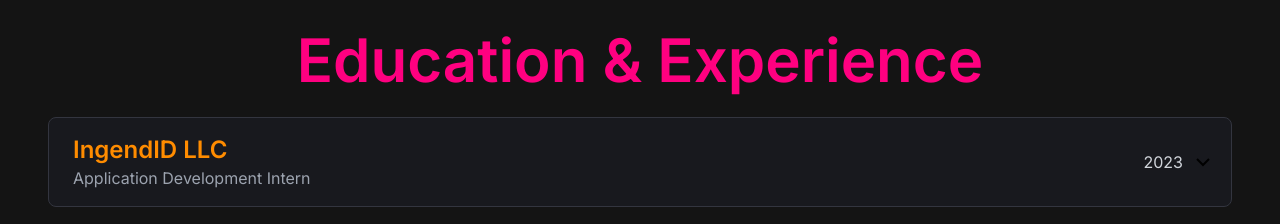
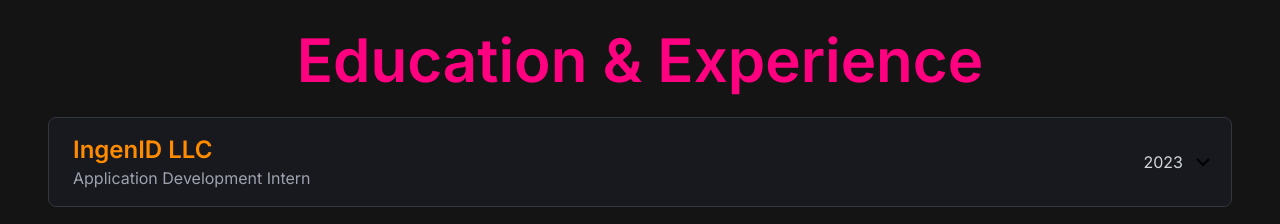
Before and after one commit to AbhijayNair/abhijaynair.github.io, a Next.js app: page / in a window 1280 px wide. Shown: the part 1100-1324 px from the top of the page. Built offline with nearby package versions, Linux system fonts and the light colour scheme.

Commit message:
Typo fixed

```diff
--- a/app/components/HeroSection.tsx
+++ b/app/components/HeroSection.tsx
@@ -47,7 +47,7 @@
             <button
               onClick={() =>
                 window.open(
-                  "https://drive.google.com/file/d/1GogjJZBVpm0iz_KrJPAIxOuQA6MnEopu/view?usp=sharing",
+                  "https://drive.google.com/file/d/1KhOS5qZNTQtcUh5AbANyEJGPcFVU7Kpo/view?usp=sharing",
                   "_blank"
                 )
               }
--- a/app/components/experience_bullets/ingenid.tsx
+++ b/app/components/experience_bullets/ingenid.tsx
@@ -13,7 +13,7 @@
       <div className="flex flex-row justify-between">
         <div className="flex flex-col">
           <h4 className="col-span-4 px-2 text-2xl font-semibold text-middle">
-            IngendID LLC
+            IngenID LLC
           </h4>
           <h6 className="col-span-4 px-2 text-gray-400">
             Application Development Intern
```
